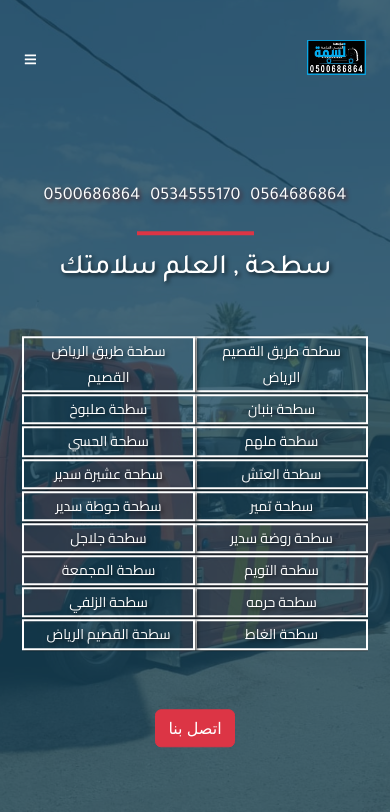
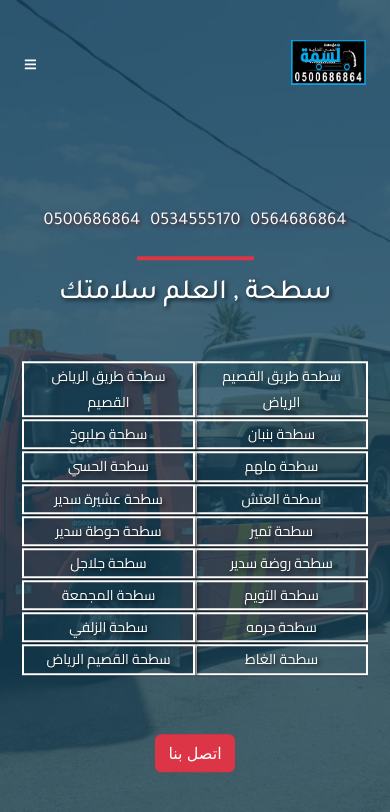
Before and after one commit to ahmed-mohammed-developer/satha-test, a React (Create React App) app: page / in a window 390 px wide. Shown: the top 812 px of the page. Built offline with nearby package versions, Linux system fonts and the light colour scheme.

Commit message:
add margin nav

```diff
--- a/src/components/MainTitle/mainTitle.css
+++ b/src/components/MainTitle/mainTitle.css
@@ -3,6 +3,7 @@
   justify-content: center;
   align-items: center;
   gap: 10px;
+  margin-top: 50px;
 }
 .phonemain {
     color: #fff;
--- a/src/components/Navbar/Navbar.css
+++ b/src/components/Navbar/Navbar.css
@@ -56,7 +56,7 @@
         color: black; /* تغيير لون النصوص إلى الأسود */
         width: 100%; /* عرض كامل الشاشة */
         position: fixed; /* تثبيت العنصر */
-        top: 50px; /* محاذاة العنصر من الأعلى */
+        top: 85px; /* محاذاة العنصر من الأعلى */
         left: 0; /* محاذاة العنصر من اليسار */
         height: fit-content; /* ارتفاع كامل الشاشة */
         z-index: 1000; /* تأكيد أن العنصر فوق العناصر الأخرى */
@@ -77,9 +77,9 @@
 
   @media (max-width: 480px) {
     .logo {
-      height: 35px;
+      height: 45px;
   }
     .nav-link {
-      font-size: 0.8rem; /* حجم النص على الشاشات الصغيرة */
+      font-size: 1rem; /* حجم النص على الشاشات الصغيرة */
     }
   }
```
